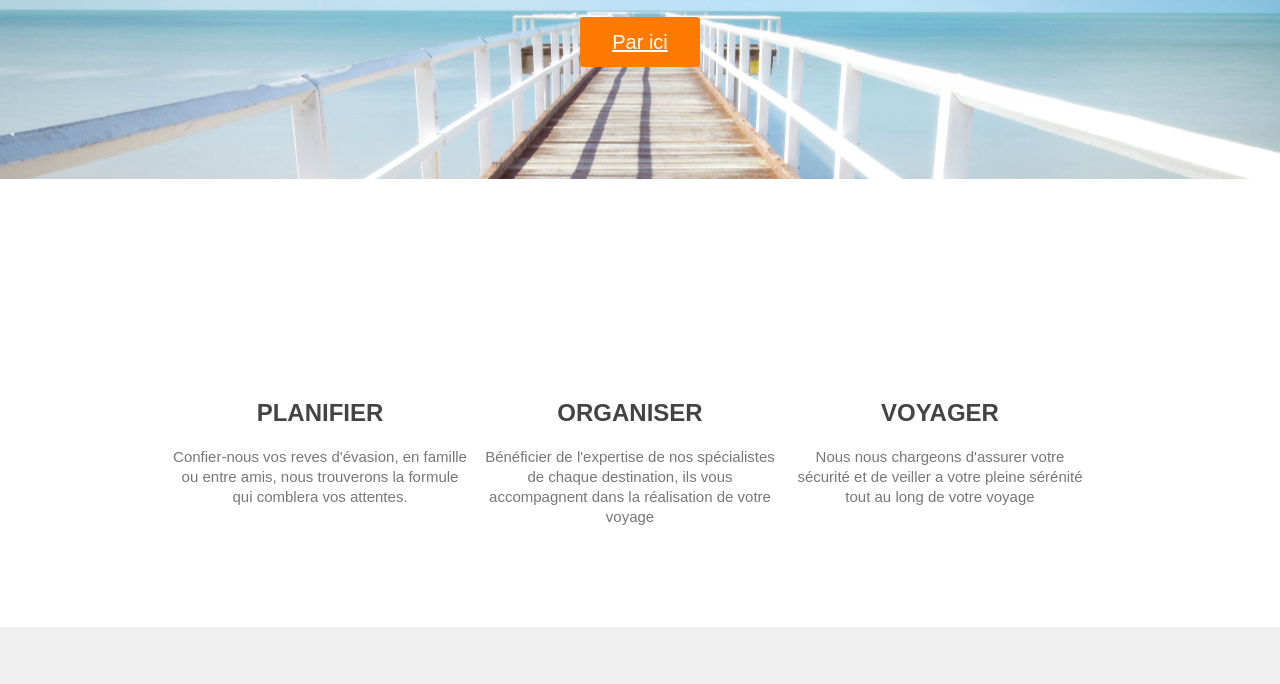
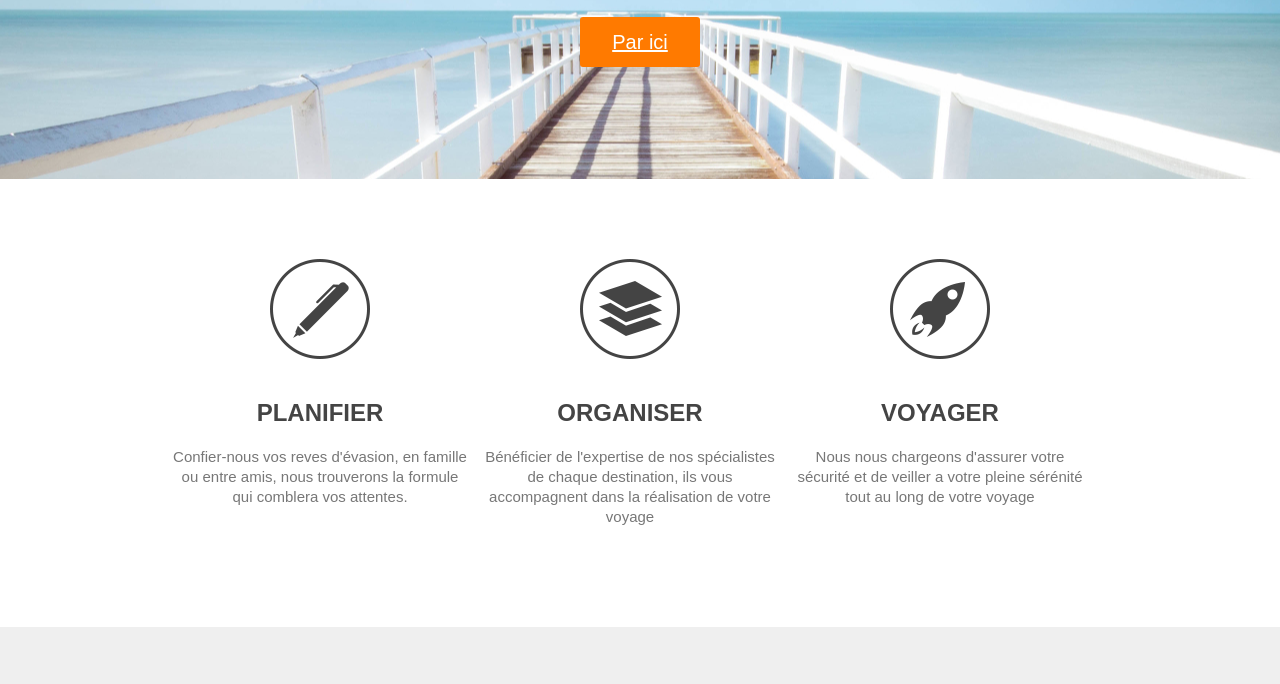
Before and after one commit to tchy99/site-web, a plain HTML site: page index.html in a window 1280 px wide. Shown: the part 441-1125 px from the top of the page. Drawn offline with Linux system fonts and the light colour scheme.

Commit message:
change path in css flie

```diff
--- a/style.css
+++ b/style.css
@@ -130,15 +130,15 @@
     margin-bottom: 20px;
 }
 #step-1{
-    background: url(../imageSiteWeb/StepsIcon1.png) no-repeat top center;
+    background: url(StepsIcon1.png) no-repeat top center;
 }
 
 #step-2{
-    background: url(../imageSiteWeb/StepsIcon2.png) no-repeat top center;
+    background: url(StepsIcon2.png) no-repeat top center;
 }
 
 #step-3{
-    background: url(../imageSiteWeb/StepsIcon3.png) no-repeat top center;
+    background: url(StepsIcon3.png) no-repeat top center;
 }
 
 /*possibilities*/
```
